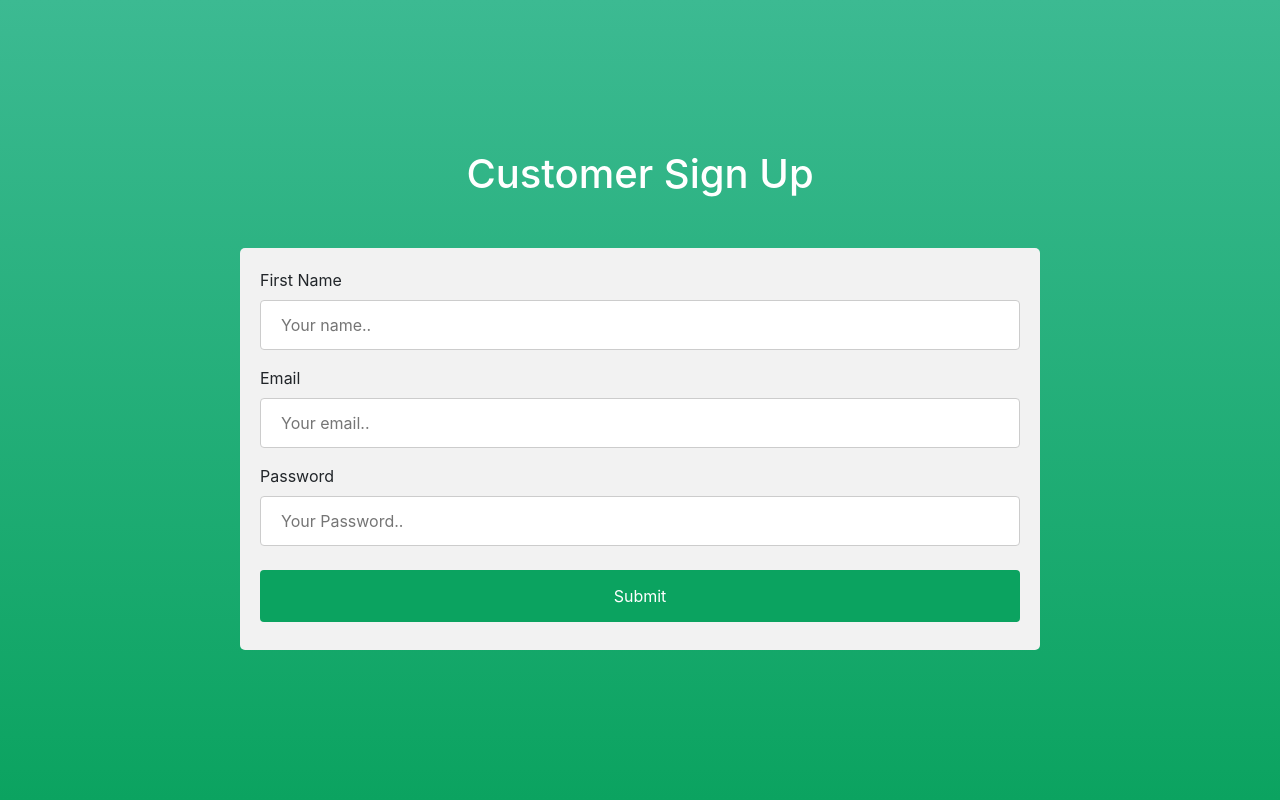
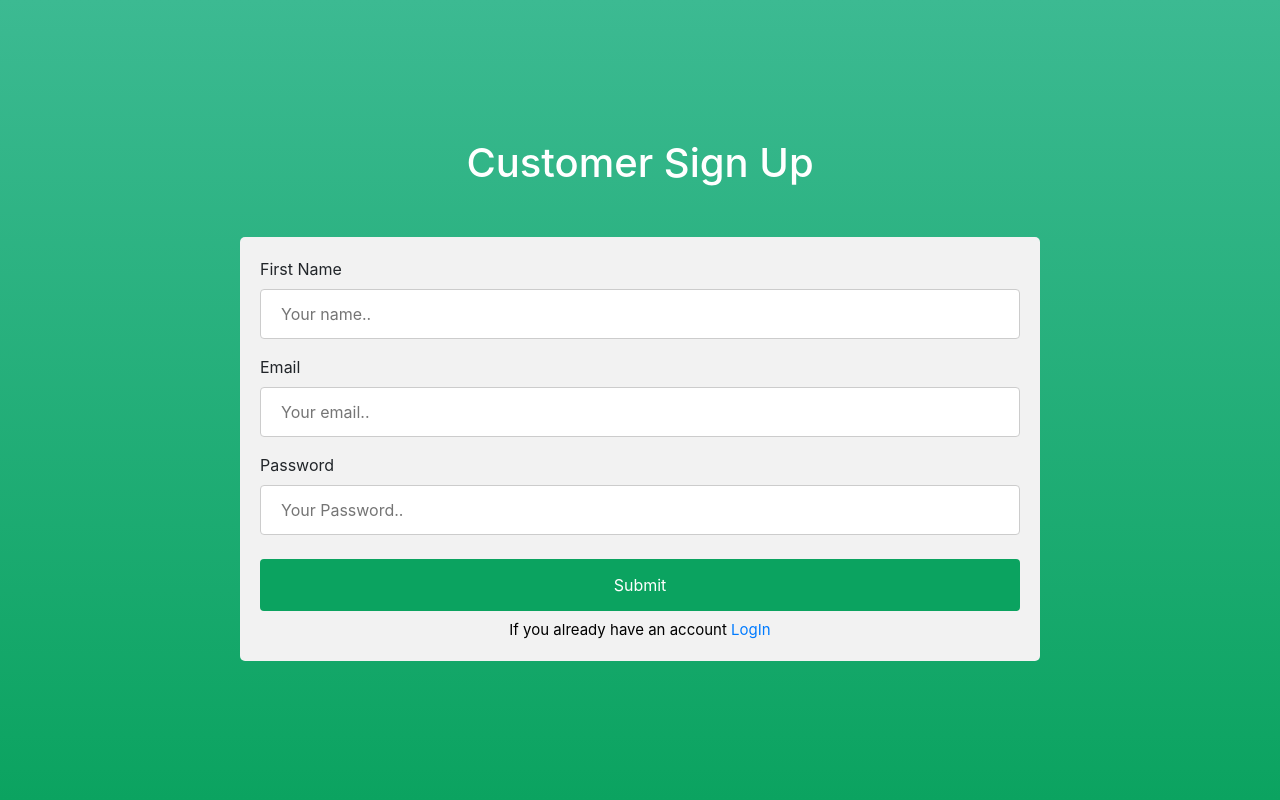
Before and after one commit to dinuka1998/tailor-pos-system, a PHP site: page /tailor/Employee/CustomerSignUp.php in a window 1280 px wide. Run offline with PHP 8.4, Linux system fonts and the light colour scheme; some libraries are stand-ins or nearby versions.

Commit message:
customer sign up nav text

```diff
--- a/Employee/CustomerSignUp.php
+++ b/Employee/CustomerSignUp.php
@@ -73,6 +73,12 @@ Customer Added Successfully!
     width: 800px;
 
   }
+
+  .signup-text {
+            color: black;
+            font-size: 15px;
+            text-align: center;
+        }
 </style>
 
 <body>
@@ -98,7 +104,9 @@ Customer Added Successfully!
               <input type="submit" value="Submit">
             </form>
           </div>
+          <div class="signup-text"> If you already have an account <a href="CustomerLogin.php" style="color:#007bff;text-decoration: none;">LogIn </a> </div>
         </div>
+
       </div>
 
     </div>
```
